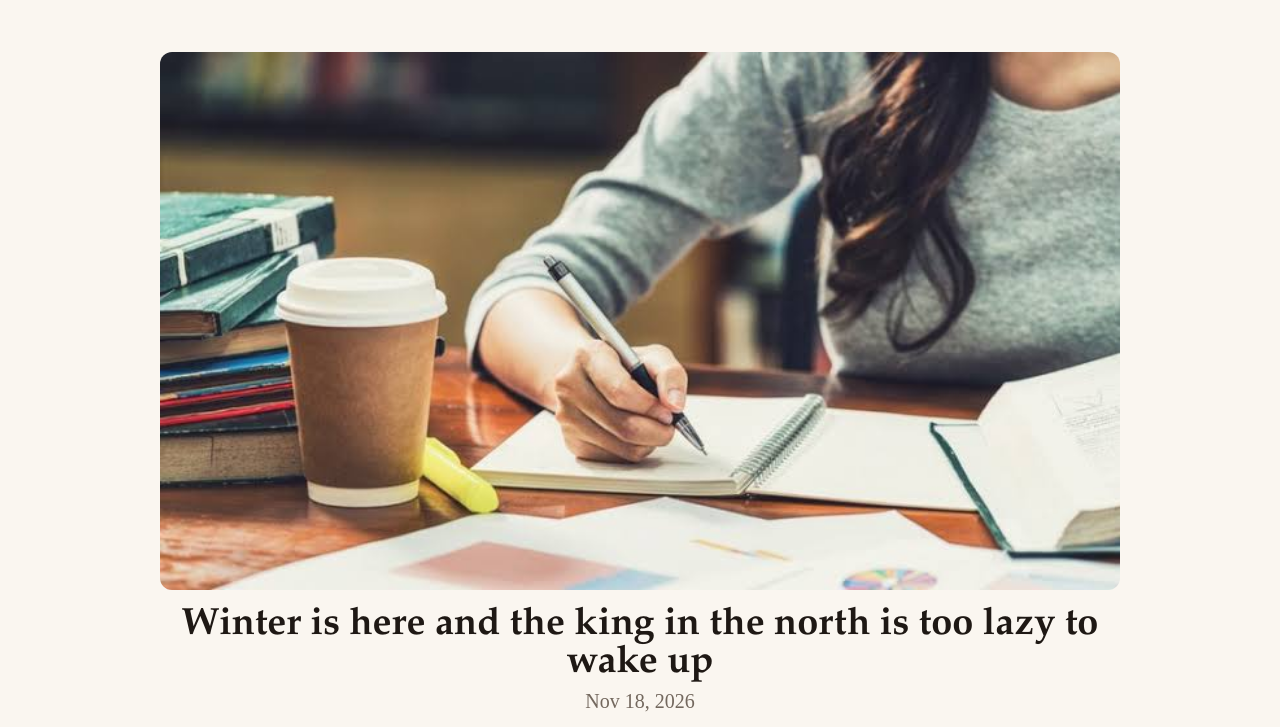
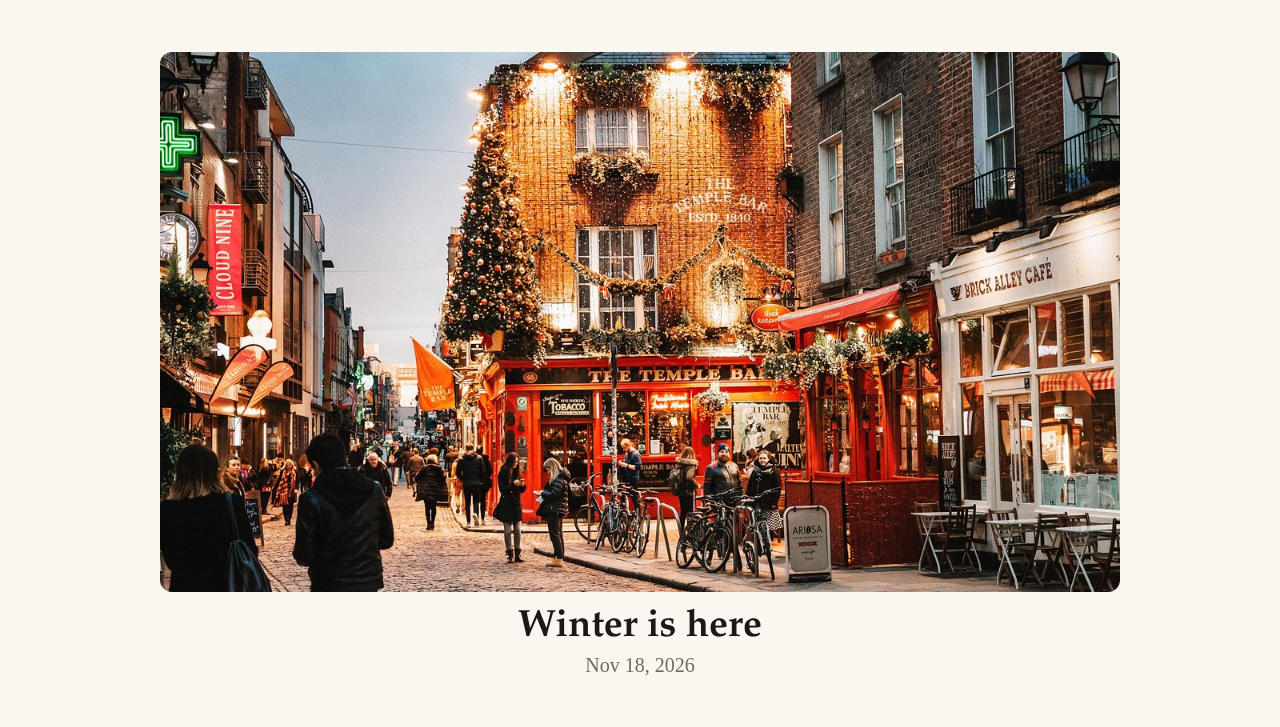
Before and after one commit to ShouryaKapoor/ShouryaKapoor.github.io, an Astro site: page /blog in a window 1280 px wide. Shown: the part 72-799 px from the top of the page. Built offline with nearby package versions, Linux system fonts and the light colour scheme; Astro itself is replaced by a stand-in of ours.

Commit message:
Post #3Edit@17:03;18-11-2026-CpationRevised and Image added

```diff
--- a/src/content/blog/Just_Talking#2.md
+++ b/src/content/blog/Just_Talking#2.md
@@ -1,8 +1,8 @@
 ---
-title: "Winter is here and the king in the north is too lazy to wake up"
+title: "Winter is here"
 description: 'Talking about things that intrigue me'
 pubDate: 'Nov 18 2026'
-heroImage: '../../assets/assignments.jpg'
+heroImage: '../../assets/winter.jpg'
 ---
 Nov 18, 2026 · 16:59 p.m.
 
```
Also changed, not shown: src/assets/winter.jpg (added).
